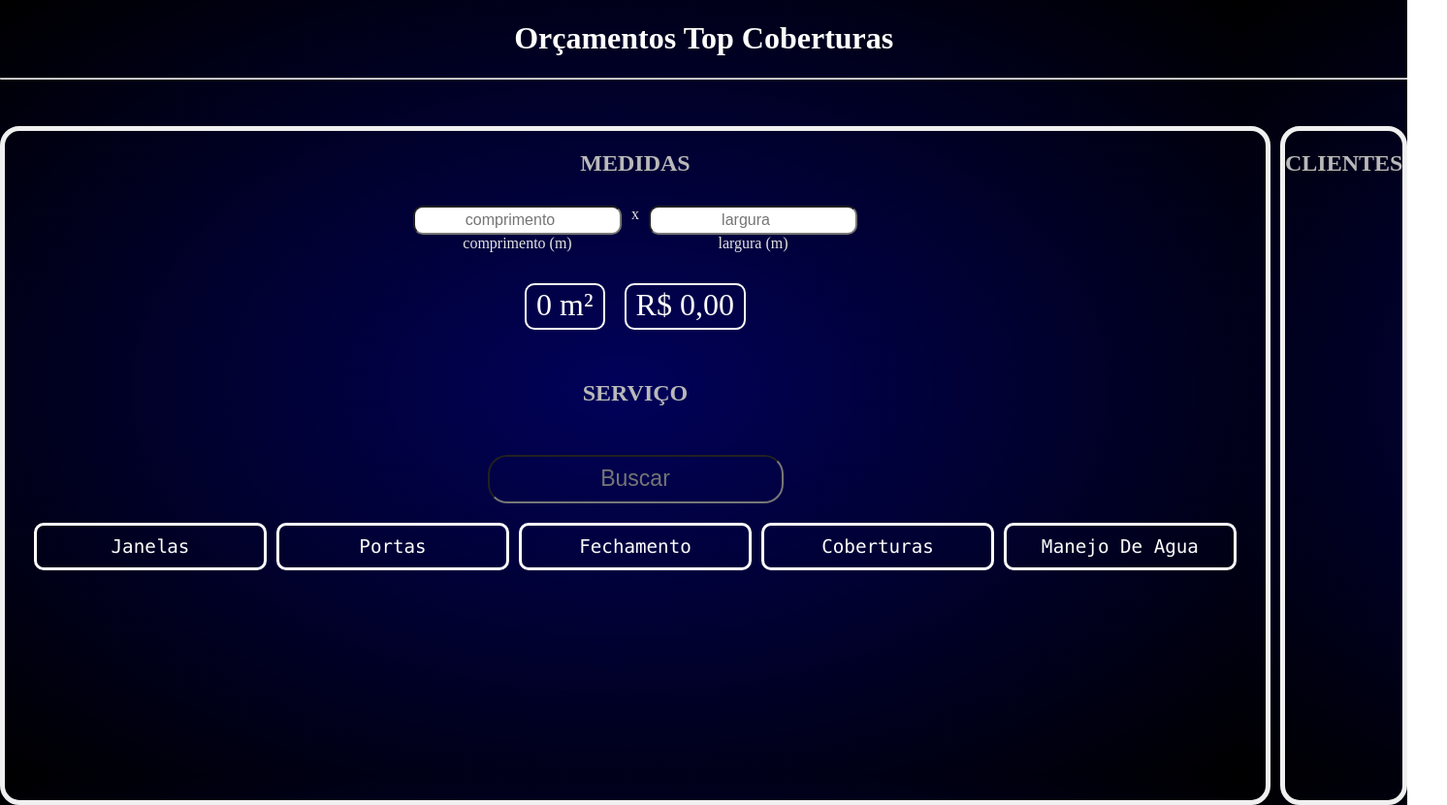
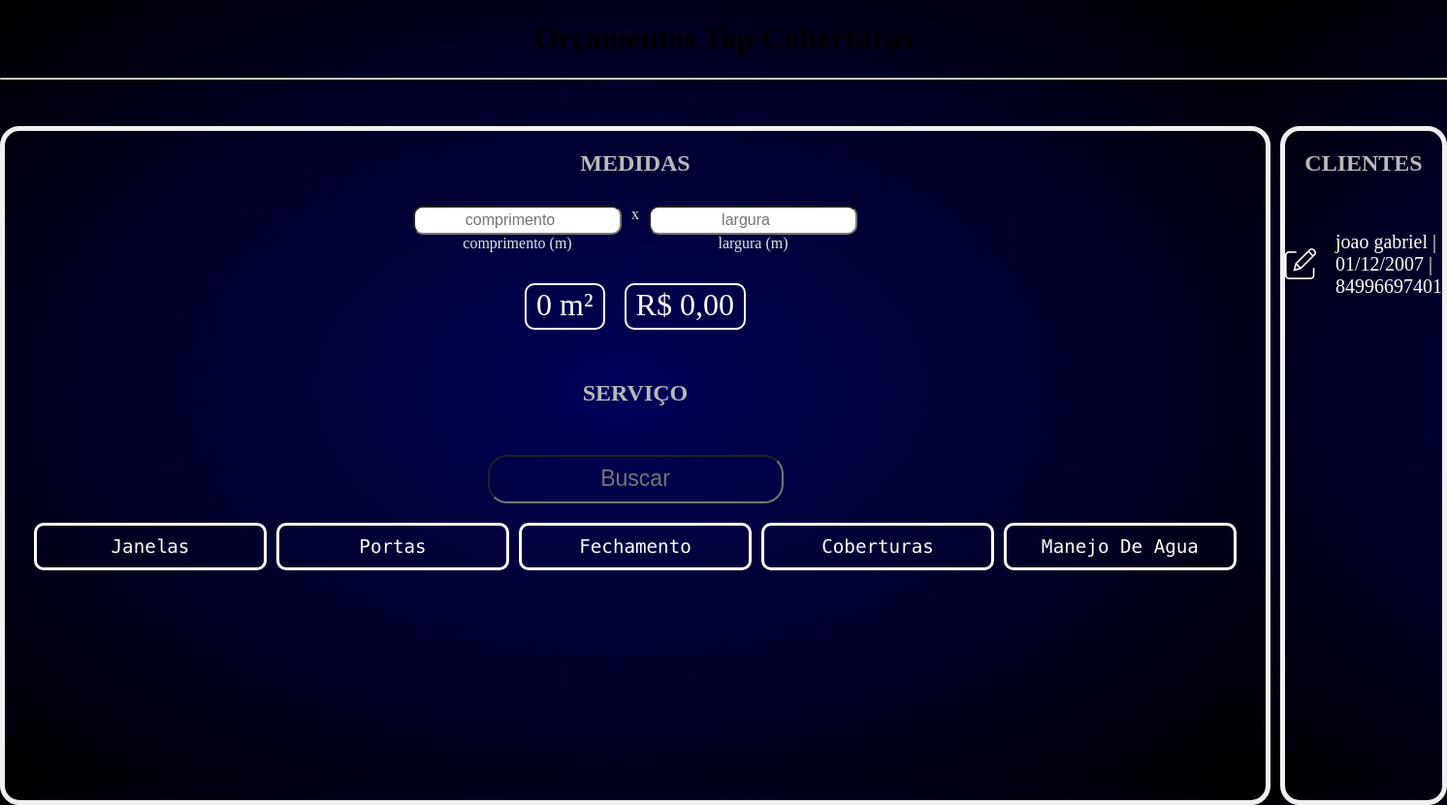
Before and after one commit to thegabs02/Gest-o_top, a plain HTML site: page index.html in a window 1280 px wide. Shown: the whole page at 97% size, 1492 px wide, since content can reach past the window. Drawn offline with Linux system fonts and the light colour scheme.

Commit message:
branco pro preto

```diff
--- a/index.html
+++ b/index.html
@@ -106,7 +106,7 @@
                             <li>
                                 <button id="ret">retráteis</button>
                             </li>
-                            <li id="esco_ret" class="escondido_ret">
+                            <li id="esco_ret" class="escondido">
                                 <button class="servico" data-valor="670">telha termo acústico uma face-ret</button>
                                 <button class="servico" data-valor="700">telha termo acústico duas faces-ret</button>
                                 <button class="servico" data-valor="740">telha termo forro uma face-ret</button>
@@ -136,8 +136,15 @@
         </article>
         <article id="cliente">
             <h2>clientes</h2>
+            <ul id="ul_cliente">
+                <li id="li_cliente">
+                    <img src="imagens/editar.png" alt="icone de editar"  title="editar" id="img_editar">
+                   <p id="p_cli">joao gabriel | 01/12/2007 | 84996697401</p>
+                </li>
+            </ul>
         </article>
     </main>
     <script src="script.js"></script>
 </body>
 </html>
+<!--<div> Ícones feitos por <a href="https://www.flaticon.com/br/autores/kiranshastry" title="Kiranshastry"> Kiranshastry </a> from <a href="https://www.flaticon.com/br/" title="Flaticon">www.flaticon.com'</a></div>-->
--- a/script.js
+++ b/script.js
@@ -31,7 +31,7 @@ function menu_cob_fix() {
 btn.addEventListener("click", menu_cob_fix);
 
 function menu_cob_ret(){
-    esco_ret.classList.toggle("escondido_ret");
+    esco_ret.classList.toggle("escondido");
 }
 
 btn_ret.addEventListener("click", menu_cob_ret);
@@ -106,3 +106,8 @@ for (let resultado of resultados) {
 }
 
 busca.addEventListener("input", buscar_item);
+
+const img = document.getElementById("img_editar")
+function editar (){
+
+}
--- a/style.css
+++ b/style.css
@@ -26,11 +26,11 @@ body{
 
 h1{
     text-align: center;
-    color: rgb(255, 255, 255);
+    color: rgb(0, 0, 0);
 }
 
 hr{
-    color: white;
+    color: rgb(0, 0, 0);
 }
 
 main{
@@ -56,11 +56,26 @@ article, #orçamento{
 }
 
 #cliente{
-    flex-direction: column;
+    max-width: 500px;
+
+}
+#ul_cliente{
+    width: 100%;
+}
+#li_cliente{
+    width: 100%;
     display: flex;
-    max-width: 500px;
+    flex-direction: row;
 }
+img{
+    color: white;
+}
+#p_cli{
+    color: white;
+    font-size: 20px;
 
+
+}
 #medida{
     width: 100%;
     border-top: 0cap;
@@ -302,13 +317,9 @@ button{
     width: 80%;
 }
 
-.escondido_ret{
-    display: none;
-}
 
-#esco_ret{
-    width: 80%;
-}
+
+
 
 /* MOBILE */
 
```
Also changed, not shown: imagens/editar.png (added), imagens/Ícone de lápis pixelado.png (added).
